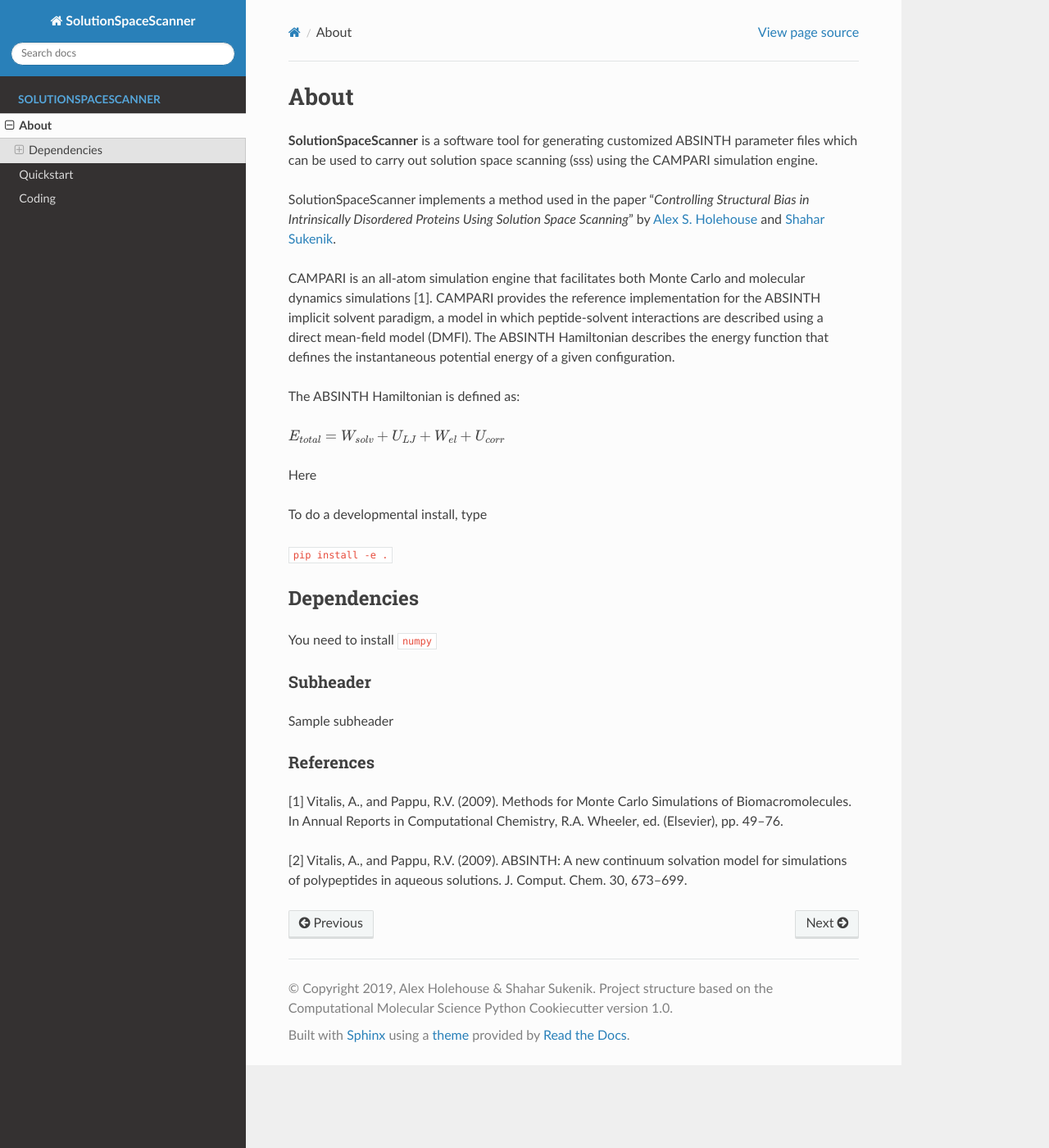
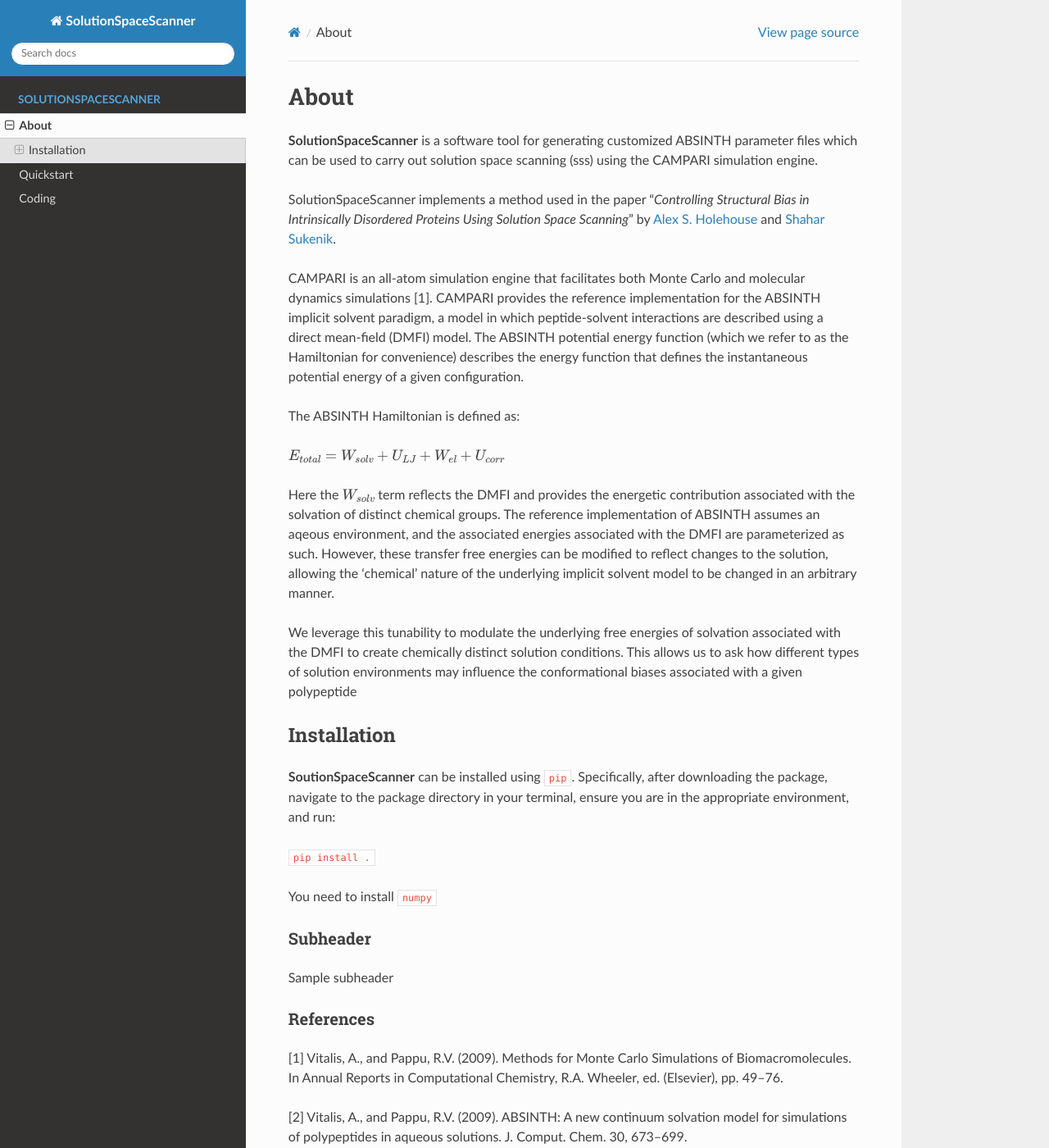
Before and after one commit to alexholehouse/sss, a Sphinx documentation site: the page built from docs/usage/about.rst, in a window 1280 px wide and 1400 px high. Shown: the whole window at 82% size. Built offline with Sphinx 7.4.7 and the Read the Docs theme 2.0.0, drawn with Linux system fonts in a browser that asks for light colours.

Commit message:
Fix broken link, small updated to docs, added ABSINTH parameter file for tests

```diff
--- a/docs/index.rst
+++ b/docs/index.rst
@@ -3,10 +3,10 @@
    You can adapt this file completely to your liking, but it should at least
    contain the root `toctree` directive.
 
-SolutionSpaceScanner: Documentation
-=========================================================
+SolutionSpaceScanner - a tool for titrating in solution space
+===============================================================
 
-SolutionSpaceScanner is a Python package for
+SolutionSpaceScanner is a Python package for constructing distinct solvent environments that are then interoperative with the ABSINTH implicit solvent paradigm. It provides a way to generate a customized parameter file which can be read by the CAMPARI all-atom simulation engine to assess how changes to solute-solvent interactions may influence the conformational behaviour of proteins.
 
 
 .. toctree::
--- a/docs/usage/about.rst
+++ b/docs/usage/about.rst
@@ -4,20 +4,24 @@ About
 
 SolutionSpaceScanner implements a method used in the paper "*Controlling Structural Bias in Intrinsically Disordered Proteins Using Solution Space Scanning*" by `Alex S. Holehouse <https://www.holehouselab.com/>`_ and `Shahar Sukenik <https://www.sukeniklab.com/>`_.
 
-CAMPARI is an all-atom simulation engine that facilitates both Monte Carlo and molecular dynamics simulations [1]. CAMPARI provides the reference implementation for the ABSINTH implicit solvent paradigm, a model in which peptide-solvent interactions are described using a direct mean-field model (DMFI). The ABSINTH Hamiltonian describes the energy function that defines the instantaneous potential energy of a given configuration.
+CAMPARI is an all-atom simulation engine that facilitates both Monte Carlo and molecular dynamics simulations [1]. CAMPARI provides the reference implementation for the ABSINTH implicit solvent paradigm, a model in which peptide-solvent interactions are described using a direct mean-field (DMFI) model. The ABSINTH potential energy function (which we refer to as the Hamiltonian for convenience) describes the energy function that defines the instantaneous potential energy of a given configuration.
 
 The ABSINTH Hamiltonian is defined as:
 
 :math:`E_{total}=W_{solv}+U_{LJ}+W_{el}+U_{corr}`
 
-Here
+Here the :math:`W_{solv}` term reflects the DMFI and provides the energetic contribution associated with the solvation of distinct chemical groups. The reference implementation of ABSINTH assumes an aqeous environment, and the associated energies associated with the DMFI are parameterized as such. However, these transfer free energies can be modified to reflect changes to the solution, allowing the 'chemical' nature of the underlying implicit solvent model to be changed in an arbitrary manner.
 
-To do a developmental install, type
+We leverage this tunability to modulate the underlying free energies of solvation associated with the DMFI to create chemically distinct solution conditions. This allows us to ask how different types of solution environments may influence the conformational biases associated with a given polypeptide
 
-``pip install -e .``
 
-Dependencies
+Installation
 ************************
+
+**SoutionSpaceScanner** can be installed using ``pip``. Specifically, after downloading the package, navigate to the package directory in your terminal, ensure you are in the appropriate environment, and run:
+
+``pip install .``
+
 
 You need to install ``numpy``
 
--- a/setup.py
+++ b/setup.py
@@ -39,6 +39,9 @@ setup(
     # Extend/modify the list to include/exclude other items as need be
     package_data={'solutionspacescanner': ["data/*.dat"]
                   },
+    install_requires=[
+        "numpy>=1.12.0"],
+
 
     # Allows `setup.py test` to work correctly with pytest
     setup_requires=[] + pytest_runner,
```
Also changed, not shown: 3 other files.
